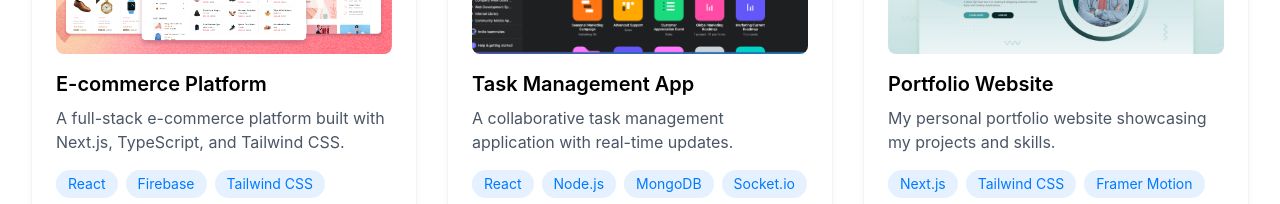
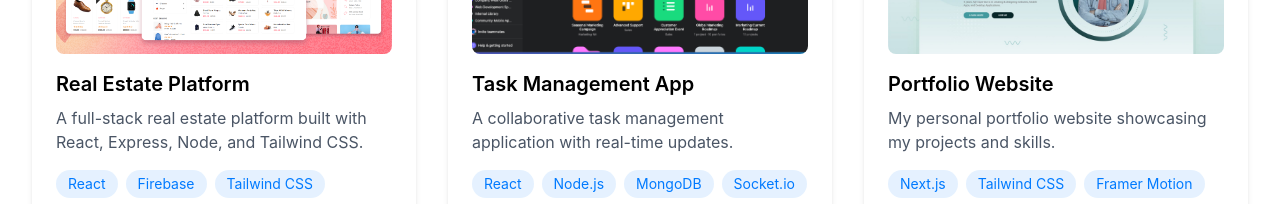
Before and after one commit to siam114/portfolio-website-nextjs, a Next.js app: page /projects in a window 1280 px wide. Shown: the part 439-643 px from the top of the page. Built offline with nearby package versions, Linux system fonts and the light colour scheme.

Commit message:
change description

```diff
--- a/src/content/project.ts
+++ b/src/content/project.ts
@@ -2,8 +2,8 @@ import { Project } from "@/types";
 
 export const projects: Project[] = [
     {
-        title: 'E-commerce Platform',
-        description: 'A full-stack e-commerce platform built with Next.js, TypeScript, and Tailwind CSS.',
+        title: 'Real Estate Platform',
+        description: 'A full-stack real estate platform built with React, Express, Node, and Tailwind CSS.',
         technologies: ['React', 'Firebase', 'Tailwind CSS', 'Stripe'],
         githubLink: 'https://github.com/siam114/EstateHive',
         demoLink: 'https://estatehive-357ff.web.app/',
```
